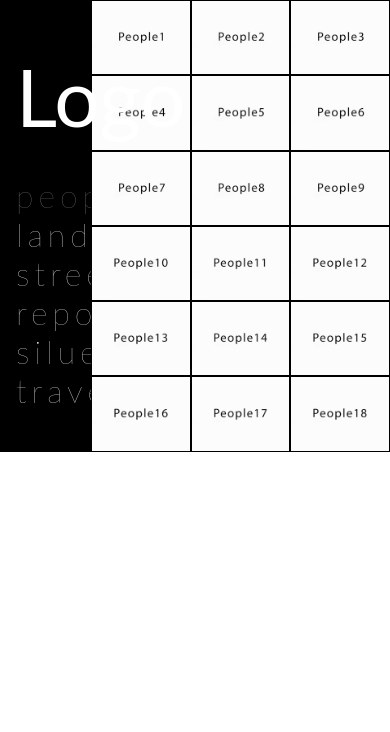
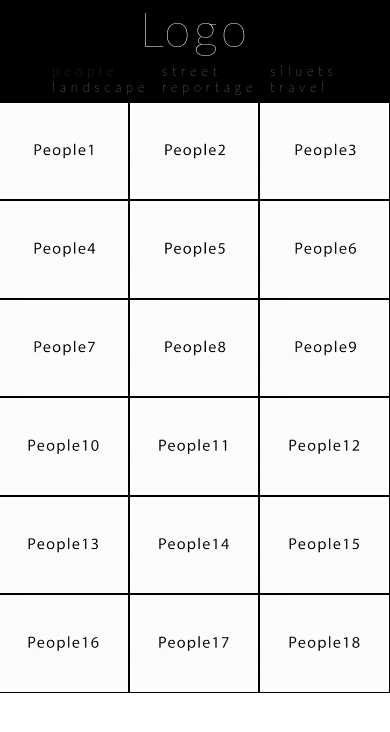
Before and after one commit to renatasa/photoGallery, a React (Create React App) app in the folder my-app/: page /people in a window 390 px wide. Shown: the top 732 px of the page. Built offline with nearby package versions, Linux system fonts and the light colour scheme.

Commit message:
homepage , photo sections page responsivness added

```diff
--- a/my-app/src/components/Home/Home.js
+++ b/my-app/src/components/Home/Home.js
@@ -14,7 +14,7 @@ export const home=()=>{
     return (
             <div class="home">
 
-               <div class="home-logo">
+               <div class="homeLogo">
                     Logo
                </div>
 
--- a/my-app/src/components/Home/Home.scss
+++ b/my-app/src/components/Home/Home.scss
@@ -5,37 +5,28 @@
     width: 100%;
     height: 100%;
     display: flex;
+    box-sizing: border-box;
 }
 
-.home-logo{
+.homeLogo{
     color: white;
     font-size: 5rem;
-    //font-weight: 2rem;
-  //  border: 2px solid white;
-  //  width: 100%;
-   // margin-left: 4rem;
-    position: relative;
+    width: 30%;
+    padding-left: 1rem;
+    margin-top: 3rem;
+    margin-bottom: 2rem;
+    letter-spacing: .2rem;
 }
 
-// .logo{
-//    margin-left: 4rem;
-//    margin-top: 2rem;
-// }
-
 .home-sections{
-    // width: 20rem;
-    // height: 10rem;
+    width: 75%;
     display: flex;
 }
 
 .home-links{
-    // margin-left: 10%;
-    // margin-top: 5%;
+     margin-right: .5%;
 }
 
-.active2{
-    color: chartreuse;
-}
 
 .menuImg{
     width: 28rem;
@@ -54,3 +45,89 @@
     cursor: pointer;
     overflow: hidden;
 }
+
+@media(max-width: 1100px){
+    .home{
+        display: flex;
+        flex-direction: column;
+    }
+
+    .homeLogo{
+        width: 100%;
+        padding-left: 0rem;
+        margin-bottom: 1rem;
+        margin-top: 0rem;
+        text-align: center;
+    }
+
+   .home-sections{
+    justify-content: center;
+    width: 100%;
+    margin-bottom: 2rem;
+}
+
+.imgParent{
+    width: 20rem;
+    margin-right: 2rem;
+    margin-left: 2rem;
+}
+
+.menuImg{
+    width: 20rem;
+}
+
+}
+
+@media(max-width: 800px){
+.imgParent{
+    margin-right: 0rem;
+    margin-left: 0rem;
+}
+
+.home-sections{
+ margin-bottom: 0rem;
+}
+
+}
+
+@media(max-width: 700px){
+    .menuImg{
+        width: 14rem;
+    }
+
+    .imgParent{
+        width: 14rem;
+    }
+
+
+    }
+
+@media(max-width: 500px){
+
+.home-sections{
+    flex-direction: column;
+    align-items: center;
+}
+
+.menuImg{
+    width: 20rem;
+}
+
+.imgParent{
+    width: 20rem;
+}
+
+}
+
+@media(max-width: 350px){
+.menuImg{
+    width: 14rem;
+}
+
+
+.imgParent{
+    width: 14rem;
+}
+
+
+}
--- a/my-app/src/components/Modal/Modal.js
+++ b/my-app/src/components/Modal/Modal.js
@@ -9,7 +9,7 @@ const modal =(props)=>{
     <div>
     <Backdrop show={props.show} closeSlide={props.closeSlide}/>
     <div class={props.show ? "Modal" : "ModalClosed"}>
-           <Slideshow slideshow={props.show}
+           <Slideshow show={props.show}
                       plusSlide={props.plusSlide}
                       minusSlide={props.minusSlide}
                       closeSlide={props.closeSlide}
--- a/my-app/src/components/Section/Section.js
+++ b/my-app/src/components/Section/Section.js
@@ -1,6 +1,6 @@
 import React, { Component } from 'react';
 import './Section.scss';
-import {NavLink} from 'react-router-dom';
+import {NavLink, Link} from 'react-router-dom';
 import Modal from '../Modal/Modal';
 
 export class Section extends Component {
@@ -67,7 +67,6 @@ export class Section extends Component {
     }
 
     minusSlide=()=>{
-        console.log('minus slide ', this.state.selectedPhotoKey);
         if(this.state.selectedPhotoKey>0){
             let x=this.state.selectedPhotoKey-1;
             this.setState({selectedPhoto: this.state.allPhotosLarge[this.state.selectedPhotoKey-1], selectedPhotoKey: x})
@@ -86,15 +85,29 @@ export class Section extends Component {
              result =<div class="home">
 
             <div class="menu">
+
             <div class="home-logo">
-                 <div class="logo">Logo</div>
+                <Link to="/" style={{textDecoration :'none'}}> <div class="logo">Logo</div></Link>
             </div>
-            <NavLink to="/people" style={{ textDecoration: 'none', fontSize: '2rem',  letterSpacing: '5px', fontWeight: '10' }}>  <div >people</div></NavLink>
-            <NavLink to="/landscape"  style={{ textDecoration: 'none', fontSize: '2rem',  letterSpacing: '5px', fontWeight: '10' }} ><div>landscape</div></NavLink>
-            <NavLink to="/street" style={{ textDecoration: 'none', fontSize: '2rem',  letterSpacing: '5px', fontWeight: '10' }} ><div>street</div></NavLink>
-            <NavLink to="/reportage" style={{ textDecoration: 'none', fontSize: '2rem',  letterSpacing: '5px', fontWeight: '10' }} ><div>reportage</div></NavLink>
-            <NavLink to="/siluets" style={{ textDecoration: 'none', fontSize: '2rem',  letterSpacing: '5px', fontWeight: '10' }} ><div>siluets</div></NavLink>
-            <NavLink to="/travel" style={{ textDecoration: 'none', fontSize: '2rem',  letterSpacing: '5px', fontWeight: '10' }} ><div>travel</div></NavLink>
+
+            <div class="navLinks">
+
+            <div class="navLinkPair">
+            <NavLink to="/people" style={{textDecoration: 'none'}}>  <div class="singleNavLink" >people</div></NavLink>
+            <NavLink to="/landscape"  style={{ textDecoration: 'none' }} ><div class="singleNavLink">landscape</div></NavLink>
+            </div>
+
+            <div class="navLinkPair">
+            <NavLink to="/street" style={{ textDecoration: 'none' }} ><div class="singleNavLink">street</div></NavLink>
+            <NavLink to="/reportage" style={{ textDecoration: 'none'}} ><div class="singleNavLink">reportage</div></NavLink>
+            </div>
+
+            <div class="navLinkPair">
+            <NavLink to="/siluets" style={{ textDecoration: 'none'}} ><div class="singleNavLink">siluets</div></NavLink>
+            <NavLink to="/travel" style={{ textDecoration: 'none'}} ><div class="singleNavLink">travel</div></NavLink>
+            </div>
+
+            </div>
             </div>
 
              <div class="photos">
@@ -137,7 +150,6 @@ export class Section extends Component {
 
              </div>
 
-
          </div>
 
         return (
--- a/my-app/src/components/Section/Section.scss
+++ b/my-app/src/components/Section/Section.scss
@@ -6,6 +6,7 @@
     background-color: black;
     width: 20%;
     padding-left: 1rem;
+    box-sizing: border-box;
 }
 
 .menu a{
@@ -29,7 +30,7 @@
 .menu a:active{
     color: #595858;
     font-size: 2rem;
-    letter-spacing: 5px;
+    letter-spacing: .5rem;
     font-weight: 10;
 }
 
@@ -38,28 +39,9 @@
     font-size: 5rem;
     margin-top: 3rem;
     margin-bottom: 2rem;
+    letter-spacing: .2rem;
 }
 
-// .activeSection{
-//     font-size: 2rem;
-//     letter-spacing: 5px;
-//     font-weight: 10;
-//     color: chartreuse;
-// }
-
-.section-title{
-    font-size: 2rem;
-    color: white;
-    letter-spacing: 5px;
-    font-weight: 10;
-}
-
-// .section-title:focus{
-//     color: chartreuse;
-// }
-// .section-title:hover{
-//     color: chartreuse;
-// }
 
 .photos{
     width: 80%;
@@ -82,3 +64,95 @@
     filter: brightness(0.8);
     -webkit-filter: brightness(0.8);
 }
+
+.singleNavLink{
+    font-size: 2rem;
+    letter-spacing: .3rem;
+    font-weight: 10;
+}
+
+
+@media(max-width: 1100px){
+    .home{
+        display: flex;
+        flex-direction: column;
+    }
+
+    .menu{
+        display: flex;
+        width: 100%;
+        align-items: center;
+        padding: 0px;
+    }
+
+    .navLinks{
+        display: flex;
+        justify-content: center;
+        width: 80%;
+    }
+
+    .logo{
+        margin-left: 0px;
+        display: inline-block;
+    }
+
+    .navLinkPair{
+        display: flex;
+        flex-direction: column;
+        margin: .4rem;
+    }
+
+    .photos{
+        width: 100%;
+    }
+
+}
+
+@media(max-width: 800px){
+
+    .menu{
+        flex-direction: column;
+    }
+
+    .logo{
+           font-size: 3rem;
+           margin: 0px;
+       }
+
+    .navLinkPair{
+        display: flex;
+        flex-direction: column;
+        margin: .4rem;
+    }
+
+    .photos{
+        width: 100%;
+    }
+
+}
+
+@media(max-width: 600px){
+    .singleNavLink{
+        font-size: 1.5rem;
+    }
+}
+
+@media(max-width: 490px){
+    .singleNavLink{
+        font-size: 1.2rem;
+    }
+}
+
+
+
+@media(max-width: 400px){
+.singleNavLink{
+    font-size: .8rem;
+}
+}
+
+@media(max-width: 320px){
+    .singleNavLink{
+       letter-spacing: .1rem;
+    }
+    }
--- a/my-app/src/components/Slideshow/Slideshow.js
+++ b/my-app/src/components/Slideshow/Slideshow.js
@@ -6,11 +6,15 @@ export const slideshow=(props)=>{
         return (
                <div>
                <div class="slide">
-                   <span class="close cursor" onClick={props.closeSlide}>&times;</span>
 
+                    <div class={!props.show ? "closedImg" : " "}>
+                    <span class="close cursor" onClick={props.closeSlide}>&times;</span>
                     <a class="prev" onClick={props.minusSlide}>&#10094;</a>
-                    <img class={props.photoFade==null || props.photoFade==0 ? "slideImg fade" : "slideImg fade2"}  src={props.currentImg} alt="imgOne"/>
+                    <img  class={props.photoFade==null || props.photoFade==0 ? "slideImg fade" : "slideImg fade2"} src={props.currentImg} alt="imgOne"/>
                     <a class="next" onClick={props.plusSlide}>&#10095;</a>
+                    </div>
+
+
 
                 </div>
                 </div>
--- a/my-app/src/components/Slideshow/Slideshow.scss
+++ b/my-app/src/components/Slideshow/Slideshow.scss
@@ -5,6 +5,13 @@
 .slideImg{
    width: 50%;
    margin-left: 25%;
+   transition: all .3s ease-out;
+   transform: translateY(0vh);
+   opacity: 1;
+}
+
+.closedImg{
+  display: none;
 }
 
 .prev,
```
